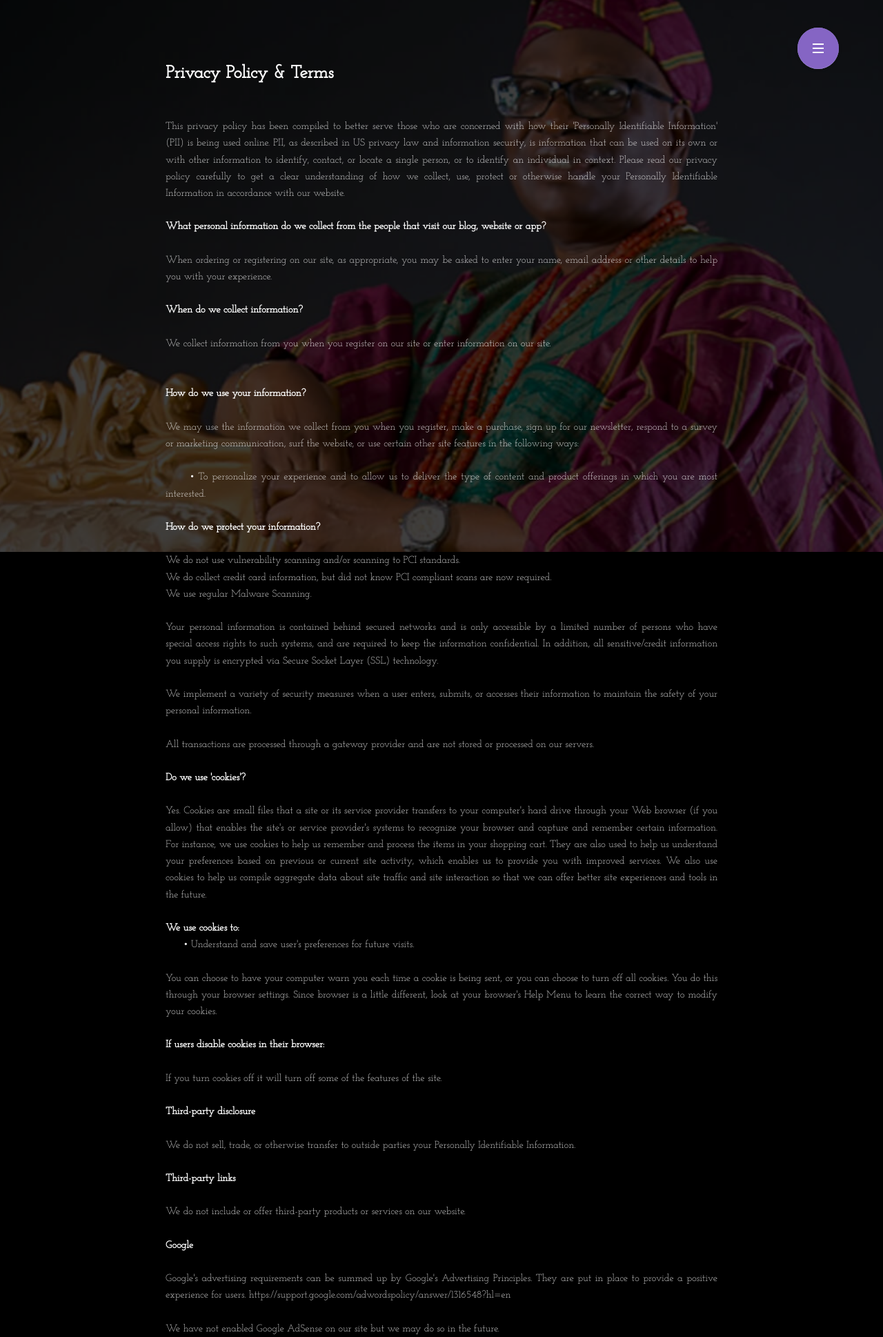
After one commit to seyisulu/cal, a Flask app: template templates/privacy.html in a window 1280 px wide. The commit adds this page. Shown: the top 1938 px of the page at 69% size. Run offline with Flask 2, Linux system fonts and the light colour scheme; the template is opened without the code that fills it, so the values that code supplies are empty.

Commit message:
Updates to Privacy Policy and Auth
Signed-off-by: Emmanuel Olowosulu <eolowo@sulusoft.com>

```diff
--- a/main.py
+++ b/main.py
@@ -1,10 +1,28 @@
 import os
 import logging
-from flask import Flask, render_template, request, send_from_directory
+from authomatic import Authomatic
+from authomatic.providers import oauth2, oauth1
+from flask import Flask, render_template, send_from_directory
+
+CONFIG = {
+    'tw': {  # Your internal provider name
+        'class_': oauth1.Twitter,
+        # Twitter is an AuthorizationProvider so we need to set several other properties too:
+        'consumer_key': '########################',
+        'consumer_secret': '########################',
+    },
+    'fb': {
+        'class_': oauth2.Facebook,
+        # Facebook is an AuthorizationProvider too.
+        'consumer_key': '204638593683246',
+        'consumer_secret': '########################',
+    }
+}
 
 app = Flask(__name__)
 static = os.path.join(app.root_path, 'static')
-pages = ('arrangements', 'biography', 'gallery', 'tributes')
+pages = ('arrangements', 'biography', 'gallery', 'privacy', 'tributes')
+authomatic = Authomatic(CONFIG, 'asKDkwdsawew92kDKlwkdw2030ODkdfw')
 
 @app.route('/')
 @app.route('/index.html')
--- a/templates/inc/foot.html
+++ b/templates/inc/foot.html
@@ -1,11 +1,13 @@
 <!-- Footer -->
-<footer id="footer">
+<footer id="footer" style="z-index: 6">
   <ul class="icons" style="display: none;">
     <li><a href="https://twitter.com/calatundememorial" class="icon fa-twitter"><span class="label">Twitter</span></a></li>
     <li><a href="https://www.instagram.com/calatundememorial/" class="icon fa-instagram"><span class="label">Instagram</span></a></li>
   </ul>
   <ul class="copyright">
       <li>Sir (Prince) Christopher Abiodun Latunde Memorial</li>
+      <li><a href="/pages/privacy.html">Privacy Policy</a></li>
+      <li><a href="/pages/privacy.html">Terms</a></li>
       <li>&copy; 2018</li>
   </ul>
 </footer>
--- /dev/null
+++ b/templates/privacy.html
@@ -0,0 +1,214 @@
+{% extends 'base.html' %}
+
+{% block styles %}
+    <style>
+    #ppBody
+    {
+        font-size:11pt;
+        width:100%;
+        margin:0 auto;
+        text-align:justify;
+    }
+
+    .ppConsistencies
+    {
+        display:none;
+    }
+    </style>
+{% endblock %}
+
+{% block content %}
+    <div id="cal-body">
+
+        <h2>Privacy Policy &amp; Terms</h2>
+
+        <div id='ppBody'>
+            <div class='ppConsistencies'>
+                <div class='col-2'>
+                    <div class="quick-links text-center">Information Collection</div>
+                </div>
+                <div class='col-2'>
+                    <div class="quick-links text-center">Information Usage</div>
+                </div>
+                <div class='col-2'>
+                    <div class="quick-links text-center">Information Protection</div>
+                </div>
+                <div class='col-2'>
+                    <div class="quick-links text-center">Cookie Usage</div>
+                </div>
+                <div class='col-2'>
+                    <div class="quick-links text-center">3rd Party Disclosure</div>
+                </div>
+                <div class='col-2'>
+                    <div class="quick-links text-center">3rd Party Links</div>
+                </div>
+                <div class='col-2'></div>
+                <div class='col-2'></div>
+            </div>
+            <div style='clear:both;height:10px;'></div>
+            <div class='ppConsistencies'>
+                <div class='col-2'>
+                    <div class="col-12 quick-links2 gen-text-center">Google AdSense</div>
+                </div>
+                <div class='col-2'>
+                    <div class="col-12 quick-links2 gen-text-center coppa-pad">COPPA</div>
+                </div>
+                <div class='col-2'>
+                    <div class="col-12 quick-links2 quick4 gen-text-center caloppa-pad"> CalOPPA</div>
+                </div>
+                <div class='col-2'>
+                    <div class="quick-links2 gen-text-center">Our Contact Information<br></div>
+                </div>
+            </div>
+            <div style='clear:both;height:10px;'></div>
+            <div class='innerText'>This privacy policy has been compiled to better serve those who are concerned with
+                how their 'Personally Identifiable Information' (PII) is being used online. PII, as described in US
+                privacy law and information security, is information that can be used on its own or with other
+                information to identify, contact, or locate a single person, or to identify an individual in context.
+                Please read our privacy policy carefully to get a clear understanding of how we collect, use, protect or
+                otherwise handle your Personally Identifiable Information in accordance with our website.<br></div>
+            <span id='infoCo'></span><br>
+            <div class='grayText'><strong>What personal information do we collect from the people that visit our blog,
+                website or app?</strong></div>
+            <br/>
+            <div class='innerText'>When ordering or registering on our site, as appropriate, you may be asked to enter
+                your name, email address or other details to help you with your experience.
+            </div>
+            <br>
+            <div class='grayText'><strong>When do we collect information?</strong></div>
+            <br/>
+            <div class='innerText'>We collect information from you when you register on our site or enter information on
+                our site.
+            </div>
+            <br> <span id='infoUs'></span><br>
+            <div class='grayText'><strong>How do we use your information? </strong></div>
+            <br/>
+            <div class='innerText'> We may use the information we collect from you when you register, make a purchase,
+                sign up for our newsletter, respond to a survey or marketing communication, surf the website, or use
+                certain other site features in the following ways:<br><br></div>
+            <div class='innerText'>&nbsp;&nbsp;&nbsp;&nbsp;&nbsp; <strong>&bull;</strong> To personalize your experience
+                and to allow us to deliver the type of content and product offerings in which you are most interested.
+            </div>
+            <span id='infoPro'></span><br>
+            <div class='grayText'><strong>How do we protect your information?</strong></div>
+            <br/>
+            <div class='innerText'>We do not use vulnerability scanning and/or scanning to PCI standards.</div>
+            <div class='innerText'>We do collect credit card information, but did not know PCI compliant scans are now
+                required.
+            </div>
+            <div class='innerText'>We use regular Malware Scanning.<br><br></div>
+            <div class='innerText'>Your personal information is contained behind secured networks and is only accessible
+                by a limited number of persons who have special access rights to such systems, and are required to keep
+                the information confidential. In addition, all sensitive/credit information you supply is encrypted via
+                Secure Socket Layer (SSL) technology.
+            </div>
+            <br>
+            <div class='innerText'>We implement a variety of security measures when a user enters, submits, or accesses
+                their information to maintain the safety of your personal information.
+            </div>
+            <br>
+            <div class='innerText'>All transactions are processed through a gateway provider and are not stored or
+                processed on our servers.
+            </div>
+            <span id='coUs'></span><br>
+            <div class='grayText'><strong>Do we use 'cookies'?</strong></div>
+            <br/>
+            <div class='innerText'>Yes. Cookies are small files that a site or its service provider transfers to your
+                computer's hard drive through your Web browser (if you allow) that enables the site's or service
+                provider's systems to recognize your browser and capture and remember certain information. For instance,
+                we use cookies to help us remember and process the items in your shopping cart. They are also used to
+                help us understand your preferences based on previous or current site activity, which enables us to
+                provide you with improved services. We also use cookies to help us compile aggregate data about site
+                traffic and site interaction so that we can offer better site experiences and tools in the future.
+            </div>
+            <div class='innerText'><br><strong>We use cookies to:</strong></div>
+            <div class='innerText'>&nbsp;&nbsp;&nbsp;&nbsp;&nbsp; <strong>&bull;</strong> Understand and save user's
+                preferences for future visits.
+            </div>
+            <div class='innerText'><br>You can choose to have your computer warn you each time a cookie is being sent,
+                or you can choose to turn off all cookies. You do this through your browser settings. Since browser is a
+                little different, look at your browser's Help Menu to learn the correct way to modify your cookies.<br>
+            </div>
+            <div class='innerText'><br><strong>If users disable cookies in their browser:</strong></div>
+            <br>
+            <div class='innerText'>If you turn cookies off it will turn off some of the features of the site.</div>
+            <span id='trDi'></span><br>
+            <div class='grayText'><strong>Third-party disclosure</strong></div>
+            <br/>
+            <div class='innerText'>We do not sell, trade, or otherwise transfer to outside parties your Personally
+                Identifiable Information.
+            </div>
+            <span id='trLi'></span><br>
+            <div class='grayText'><strong>Third-party links</strong></div>
+            <br/>
+            <div class='innerText'>We do not include or offer third-party products or services on our website.</div>
+            <span id='gooAd'></span><br>
+            <div class='blueText'><strong>Google</strong></div>
+            <br/>
+            <div class='innerText'>Google's advertising requirements can be summed up by Google's Advertising
+                Principles. They are put in place to provide a positive experience for users.
+                https://support.google.com/adwordspolicy/answer/1316548?hl=en <br><br></div>
+            <div class='innerText'>We have not enabled Google AdSense on our site but we may do so in the future.</div>
+            <span id='calOppa'></span><br>
+            <div class='blueText'><strong>California Online Privacy Protection Act</strong></div>
+            <br/>
+            <div class='innerText'>CalOPPA is the first state law in the nation to require commercial websites and
+                online services to post a privacy policy. The law's reach stretches well beyond California to require
+                any person or company in the United States (and conceivably the world) that operates websites collecting
+                Personally Identifiable Information from California consumers to post a conspicuous privacy policy on
+                its website stating exactly the information being collected and those individuals or companies with whom
+                it is being shared. - See more at:
+                http://consumercal.org/california-online-privacy-protection-act-caloppa/#sthash.0FdRbT51.dpuf<br></div>
+            <div class='innerText'><br><strong>According to CalOPPA, we agree to the following:</strong><br></div>
+            <div class='innerText'>Users can visit our site anonymously.</div>
+            <div class='innerText'>Once this privacy policy is created, we will add a link to it on our home page or as
+                a minimum, on the first significant page after entering our website.<br></div>
+            <div class='innerText'>Our Privacy Policy link includes the word 'Privacy' and can easily be found on the
+                page specified above.
+            </div>
+            <div class='innerText'><br>You will be notified of any Privacy Policy changes:</div>
+            <div class='innerText'>&nbsp;&nbsp;&nbsp;&nbsp;&nbsp; <strong>&bull;</strong> On our Privacy Policy Page<br>
+            </div>
+            <div class='innerText'>Can change your personal information:</div>
+            <div class='innerText'>&nbsp;&nbsp;&nbsp;&nbsp;&nbsp; <strong>&bull;</strong> By emailing us</div>
+            <div class='innerText'><br><strong>How does our site handle Do Not Track signals?</strong><br></div>
+            <div class='innerText'>We honor Do Not Track signals and Do Not Track, plant cookies, or use advertising
+                when a Do Not Track (DNT) browser mechanism is in place.
+            </div>
+            <div class='innerText'><br><strong>Does our site allow third-party behavioral tracking?</strong><br></div>
+            <div class='innerText'>It's also important to note that we do not allow third-party behavioral tracking
+            </div>
+            <span id='coppAct'></span><br>
+            <div class='blueText'><strong>COPPA (Children Online Privacy Protection Act)</strong></div>
+            <br/>
+            <div class='innerText'>When it comes to the collection of personal information from children under the age
+                of 13 years old, the Children's Online Privacy Protection Act (COPPA) puts parents in control. The
+                Federal Trade Commission, United States' consumer protection agency, enforces the COPPA Rule, which
+                spells out what operators of websites and online services must do to protect children's privacy and
+                safety online.<br><br></div>
+            <div class='innerText'>We do not specifically market to children under the age of 13 years old.</div>
+            <span id='canSpam'></span><br>
+            <div class='blueText'><strong>CAN SPAM Act</strong></div>
+            <br/>
+            <div class='innerText'>The CAN-SPAM Act is a law that sets the rules for commercial email, establishes
+                requirements for commercial messages, gives recipients the right to have emails stopped from being sent
+                to them, and spells out tough penalties for violations.<br><br></div>
+            <div class='innerText'><strong>We collect your email address in order to:</strong></div>
+            <div class='innerText'><br><strong>To be in accordance with CANSPAM, we agree to the following:</strong>
+            </div>
+            <div class='innerText'><strong><br>If at any time you would like to unsubscribe from receiving future
+                emails, you can email us at</strong></div>
+            and we will promptly remove you from <strong>ALL</strong> correspondence.
+        </div>
+        <br><span id='ourCon'></span><br>
+        <div class='blueText'><strong>Contacting Us</strong></div>
+        <br/>
+        <div class='innerText'>If there are any questions regarding this privacy policy, you may contact us using the
+            information below.<br><br></div>
+        <div class='innerText'>https://www.calatundememorial.com</div>
+        <div class='innerText'><br>Last Edited on 2018-06-08</div>
+    </div>
+
+    <br>
+    </div>
+{% endblock %}
```
Also changed, not shown: 2 other files.
